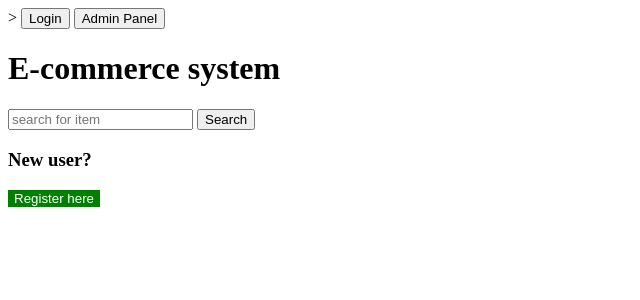
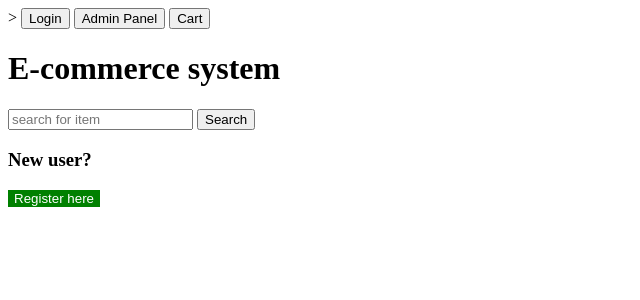
Before and after one commit to NoraTomas/TDT4242, a Django app: page /home/ in a window 1280 px wide. Shown: the top 300 px of the page, without its empty margins (0-640 px from the left). Run offline with Django 3.2, Linux system fonts and the light colour scheme; parts of the project's set-up code (start-up, migrations or seed data) failed here and were passed over; some libraries are stand-ins or nearby versions.

Commit message:
added cart button

```diff
--- a/ecommerce/static/js/homePage.js
+++ b/ecommerce/static/js/homePage.js
@@ -9,3 +9,7 @@ function sendToRegistration(){
 function sendToAdminPanel() {
     window.location.href = "/admin/"
 }
+
+function sendToCart() {
+    window.location.href = "/cart/"
+}
--- a/ecommerce/templates/ecommerce/home.html
+++ b/ecommerce/templates/ecommerce/home.html
@@ -10,6 +10,7 @@
 
     <button type="button" onclick="goToLoginPage()">Login</button>
     <button type="button" onclick="sendToAdminPanel()">Admin Panel</button>
+    <button type="button" onclick="sendToCart()">Cart</button>
     </body>
 
     <h1>E-commerce system</h1>
```
Also changed, not shown: db.sqlite3.
